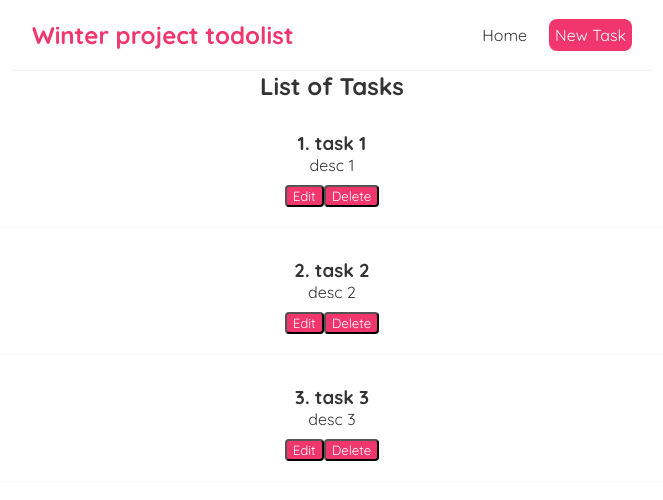
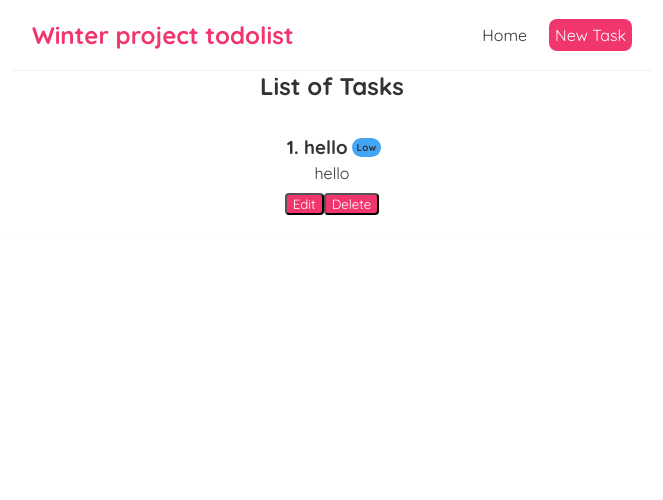
Before and after one commit to yihfei/winter-project, a React (Create React App) app in the folder todo-list/: page / in a window 1280 px wide. Shown: the top 500 px of the page, without its empty margins (308-971 px from the left). Built offline with nearby package versions, Linux system fonts and the light colour scheme; data requests are answered from the project's data file.

Commit message:
Add Priority Labels

```diff
--- a/todo-list/data/db.json
+++ b/todo-list/data/db.json
@@ -1,19 +1,10 @@
 {
   "tasks": [
     {
-      "name": "task 1",
-      "description": "desc 1\n",
+      "name": "hello",
+      "description": "hello",
+      "priority": "Low",
       "id": 1
-    },
-    {
-      "name": "task 2",
-      "description": "desc 2\n",
-      "id": 2
-    },
-    {
-      "name": "task 3",
-      "description": "desc 3",
-      "id": 3
     }
   ]
 }
--- a/todo-list/src/Create.js
+++ b/todo-list/src/Create.js
@@ -1,14 +1,17 @@
 import { useState } from "react";
 import { useNavigate } from "react-router-dom";
+
+import { Priority } from "./Priority"
 
 const Create = () => {
   const [name, setName] = useState('');
   const [description, setDescription] = useState('');
+  const [priority, setPriority] = useState(Priority.LOW);
   const navigate = useNavigate();
 
   const handleSubmit = (e) => {
     e.preventDefault();
-    const task = { name, description };
+    const task = { name, description, priority };
 
     fetch('http://localhost:3030/tasks/', {
       method: 'POST',
@@ -37,6 +40,12 @@ const Create = () => {
           value={description}
           onChange={(e) => setDescription(e.target.value)}
         ></textarea>
+        <label>Priority:</label>
+        <select onChange={(e) => setPriority(e.target.value)}>
+          {Object.values(Priority).map((priority) => (
+            <option value={ priority }>{ priority }</option>
+          ))}
+        </select>
         <button>Add Task</button>
       </form>
     </div>
--- a/todo-list/src/Edit.js
+++ b/todo-list/src/Edit.js
@@ -1,11 +1,14 @@
 import { useState, useEffect } from "react";
 import { useNavigate } from "react-router-dom";
 import { useParams } from "react-router-dom";
+
+import { Priority } from "./Priority"
 
 const Edit = () => {
     const { id } = useParams();
     const [name, setName] = useState('');
     const [description, setDescription] = useState('');
+    const [priority, setPriority] = useState('');
     const navigate = useNavigate();
 
     useEffect(() => {
@@ -16,6 +19,7 @@ const Edit = () => {
                 const data = await response.json();
                 setName(data.name);
                 setDescription(data.description);
+                setPriority(data.priority);
             } catch (error) {
                 console.error('Error fetching data:', error);
             }
@@ -26,7 +30,7 @@ const Edit = () => {
 
     const handleSubmit = (e) => {
         e.preventDefault();
-        const task = { name, description };
+        const task = { name, description, priority };
 
         fetch('http://localhost:3030/tasks/' + id, {
             method: 'PUT',
@@ -55,6 +59,11 @@ const Edit = () => {
                     value={description}
                     onChange={(e) => setDescription(e.target.value)}
                 ></textarea>
+                <select value = {priority} onChange={(e) => setPriority(e.target.value)}>
+                    {Object.values(Priority).map((priority) => (
+                        <option value={priority}>{priority}</option>
+                    ))}
+                </select>
                 <button>Edit Task</button>
             </form>
         </div>
--- /dev/null
+++ b/todo-list/src/Priority.js
@@ -0,0 +1,18 @@
+export const Priority = {
+    LOW: "Low",
+    MEDIUM: "Medium",
+    HIGH: 'High'
+}
+
+export const getPriorityColor = (priority) => {
+    switch (priority) {
+        case 'Low':
+            return '#42A5F5';
+        case 'Medium':
+            return '#FFD54F';
+        case 'High':
+            return '#EF5350';
+        default:
+            return '#42A5F5';
+    }
+};
--- a/todo-list/src/TodoList.js
+++ b/todo-list/src/TodoList.js
@@ -1,5 +1,7 @@
 import useFetch from "./useFetch";
 import { Link } from "react-router-dom";
+
+import { getPriorityColor } from "./Priority"
 
 const TodoList = () => {
 
@@ -26,7 +28,12 @@ const TodoList = () => {
             <h2>List of Tasks</h2>
             {tasks && tasks.map((task) => (
                 <div className="Todo-preview" key={task.id}>
-                    <h3>{task.id}. {task.name}</h3>
+                    <div className="task-info" style={{ display: 'flex', flexDirection: 'row', justifyContent: 'center', alignItems: 'center' }}>
+                        <div className="title">
+                            <h3>{task.id}. {task.name}</h3>
+                         </div>
+                        <div className="priority-label" style={{ backgroundColor: getPriorityColor(task.priority) }}>{task.priority}</div>
+                    </div>
                     <p>{task.description}</p>
                     <div className="edit-button">
                         <Link to={`/edit/${task.id}`}>
@@ -37,10 +44,10 @@ const TodoList = () => {
                             }}>Edit</button>
                         </Link>
                         <button onClick={() => handleClick(task.id)} style={{
-                                color: 'white',
-                                backgroundColor: '#f1356d',
-                                borderRadius: '4px',
-                            }}>Delete</button>
+                            color: 'white',
+                            backgroundColor: '#f1356d',
+                            borderRadius: '4px',
+                        }}>Delete</button>
                     </div>
                 </div>
             ))}
--- a/todo-list/src/index.css
+++ b/todo-list/src/index.css
@@ -54,6 +54,15 @@
 }
 .edit-button {
   padding: 10px;
+}
+.title {
+  padding: 4px;
+}
+.priority-label {
+  padding: 3px 5px;
+  font-size: x-small;
+  font-weight: bold;
+  border-radius: 10px;
 }
 
 /* create new Todo form */
```
Lines whose indentation alone changed are shown as unchanged.
